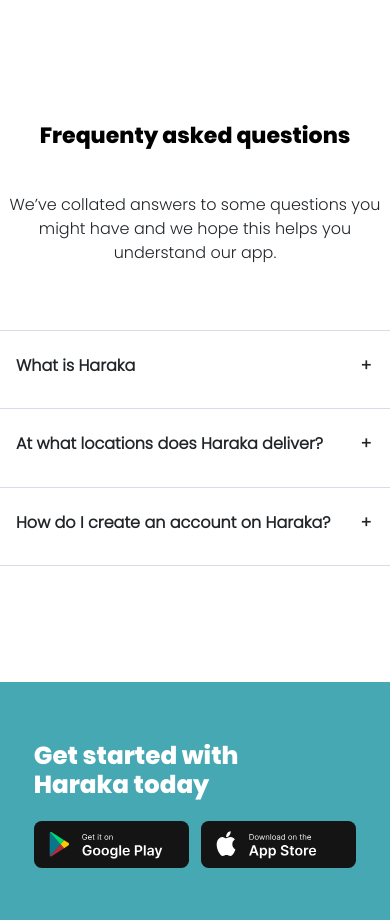
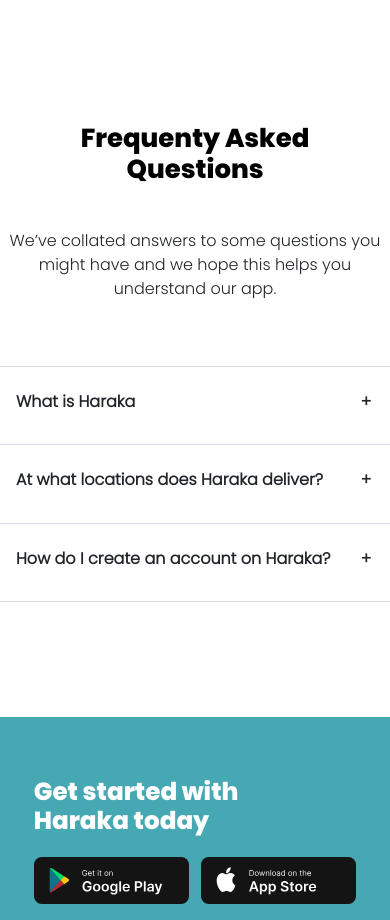
Before and after one commit to Ecolabz/Haraka, a React (Create React App) app: page / in a window 390 px wide. Shown: the part 3880-4800 px from the top of the page. Built offline with nearby package versions, Linux system fonts and the light colour scheme.

Commit message:
Increase faq mobile screen font-size

```diff
--- a/src/assets/styles/pages.scss
+++ b/src/assets/styles/pages.scss
@@ -555,7 +555,10 @@
     padding: 3rem 0;
 
     .title {
-      font-size: $mbHeadingFs;
+      font-size: 2em;
+      font-weight: 800;
+      width: 90%;
+      margin: 0 auto;
     }
 
     p {
@@ -773,7 +776,10 @@
     padding: 3rem 0;
 
     .title {
-      font-size: $mbHeadingFs;
+      font-size: 2em;
+      font-weight: 800;
+      width: 90%;
+      margin: 0 auto;
     }
 
     p {
@@ -983,8 +989,10 @@
     padding: 3rem 0;
 
     .title {
-      font-size: $mbHeadingFs;
+      font-size: 2em;
       font-weight: 800;
+      width: 90%;
+      margin: 0 auto;
     }
 
     p {
--- a/src/components/faq.jsx
+++ b/src/components/faq.jsx
@@ -3,7 +3,7 @@
 function Faq() {
   return (
     <div className="faq-section">
-      <h2 className="text-center mb-4 title">Frequenty asked questions</h2>
+      <h2 className="text-center mb-4 title">Frequenty Asked Questions</h2>
       <p className="text-center my-5">
         We’ve collated answers to some questions you might have and we hope this
         helps you understand our app.
```
